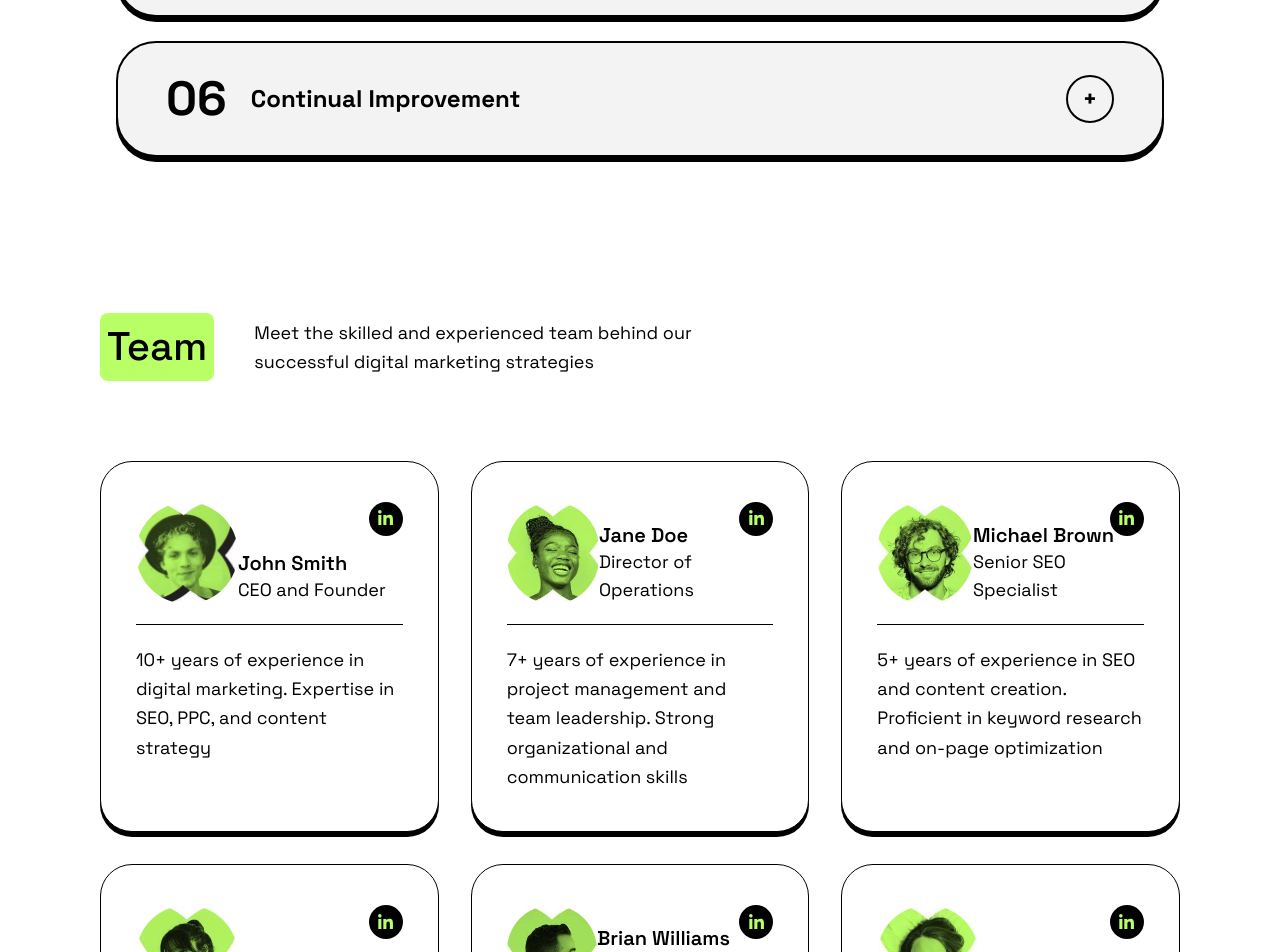
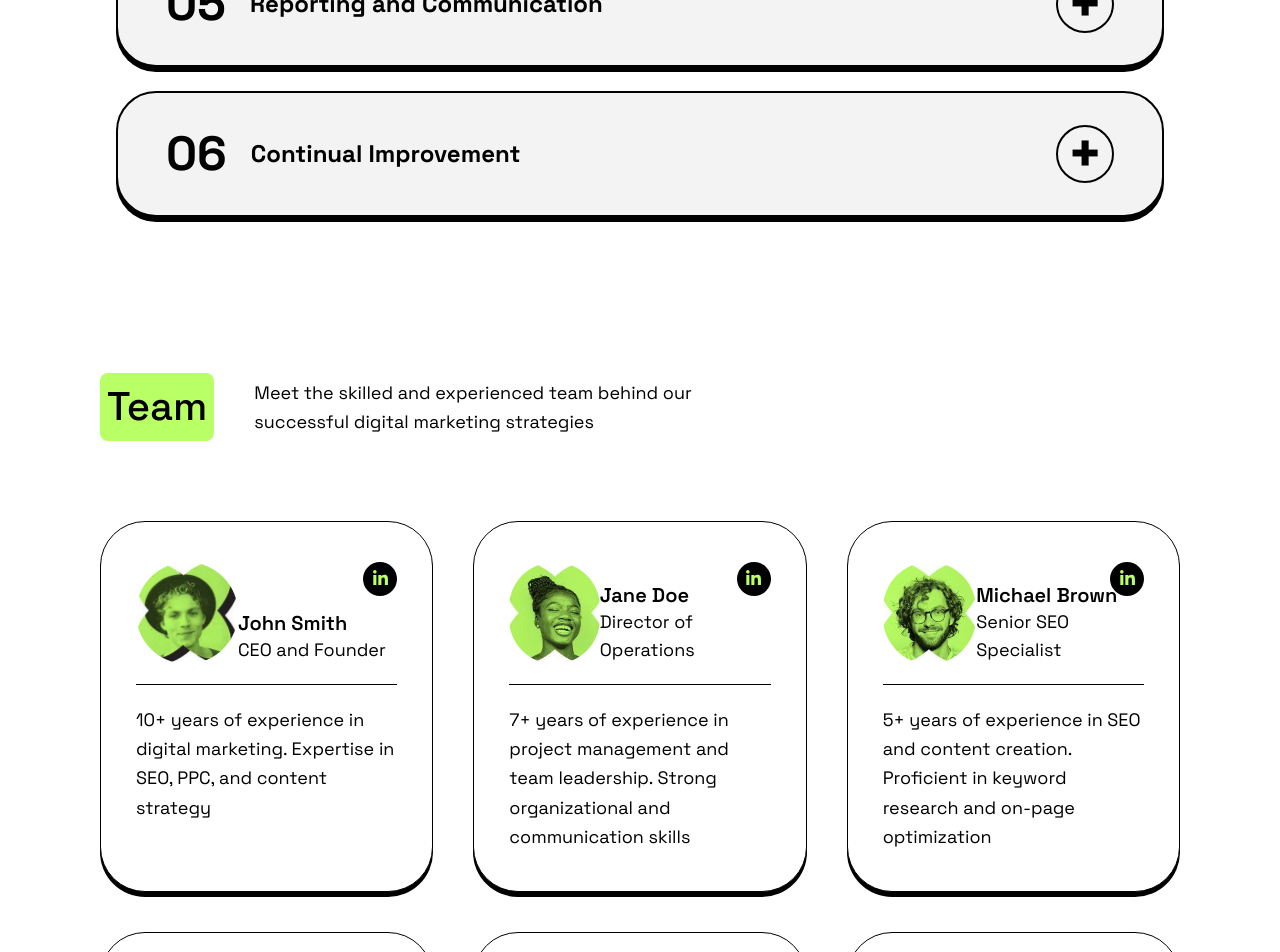
Before and after one commit to HoangThong824/ui-positivus-deploy, a React (Vite) app: page / in a window 1280 px wide. Shown: the part 4300-5252 px from the top of the page. Built offline with nearby package versions, Linux system fonts and the light colour scheme.

Commit message:
update ver7

```diff
--- a/src/components/Team.jsx
+++ b/src/components/Team.jsx
@@ -62,7 +62,7 @@ const TeamSection = () => {
     />
     <section className="mt-[80px] w-full mx-auto">
     {/* Grid */}
-      <div className="grid grid-cols-3 gap-8">
+      <div className="grid grid-cols-3 gap-10">
         {team.map((item, i) => (
           <TeamCard key={i} {...item} />
         ))}
--- a/src/components/ui/ProcessingAcording.jsx
+++ b/src/components/ui/ProcessingAcording.jsx
@@ -41,7 +41,7 @@ export default function ProcessAccordion() {
               </div>
 
               {/* Icon */}
-              <div className="w-10 h-10 md:w-12 md:h-12 flex items-center justify-center rounded-full border-2 border-black bg-[#F3F3F3] text-2xl font-bold">
+              <div className="w-10 h-10 md:w-[58px] md:h-[58px] flex items-center justify-center rounded-full border-2 border-black bg-[#F3F3F3] text-6xl font-bold">
                 {isActive ? "−" : "+"}
               </div>
             </button>
--- a/src/components/ui/TeamCard.jsx
+++ b/src/components/ui/TeamCard.jsx
@@ -2,7 +2,7 @@ import { FaLinkedinIn } from "react-icons/fa";
 
 export default function TeamCard({ name, role, desc, img, linkedinLink }) {
   return (
-    <div className="bg-white rounded-[32px] border border-black px-[35px] py-[40px]
+    <div className="bg-white rounded-[45px] border border-black px-[35px] py-[40px]
                     transition-all duration-300 shadow-[0_5px_0_0_rgba(0,0,0,1)] hover:shadow-lg transition">
 
       {/* HEADER */}
```
